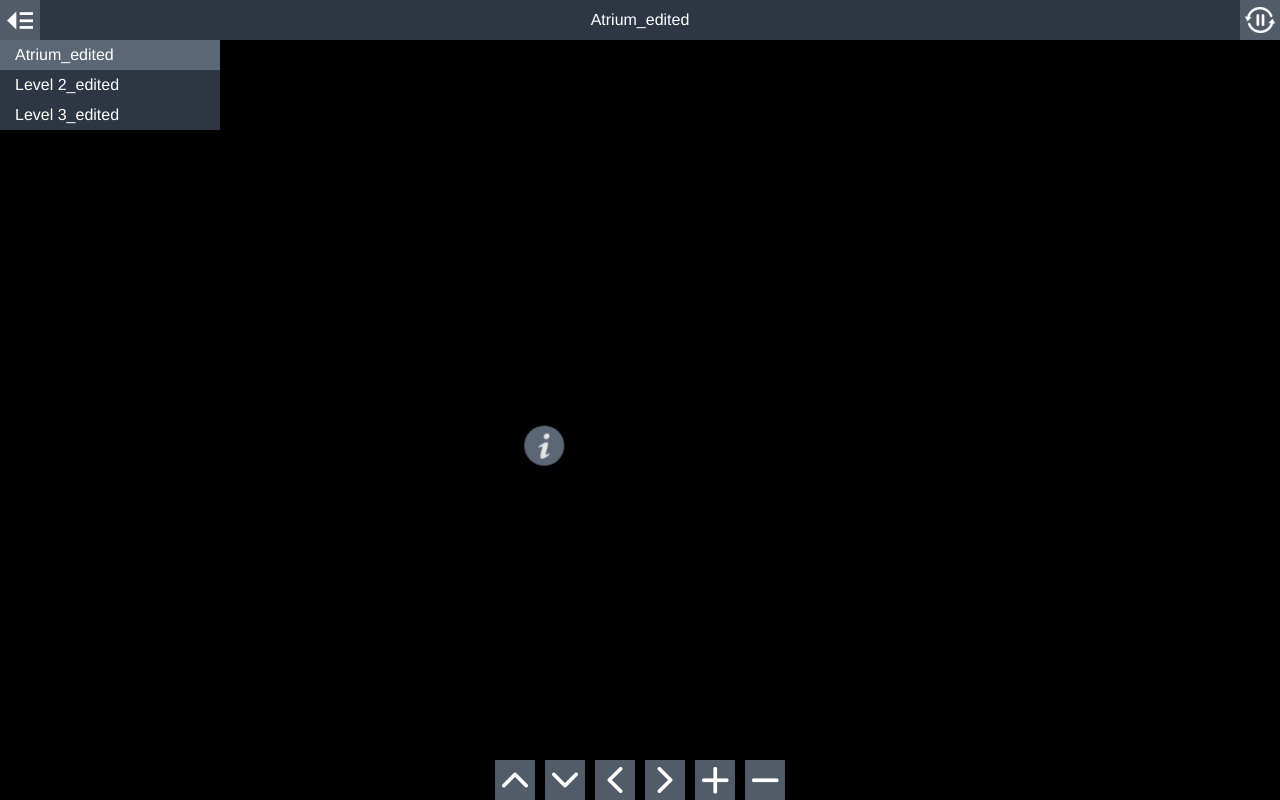
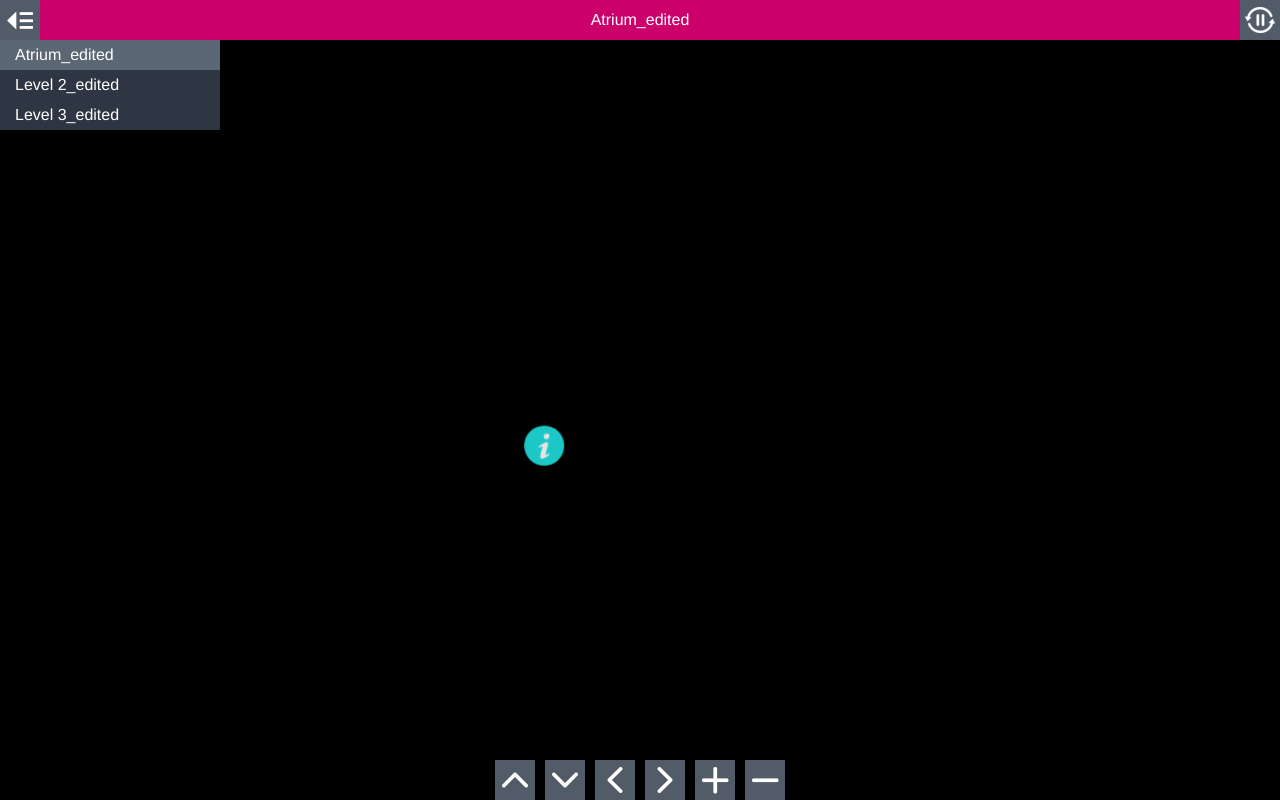
Before and after one commit to arrrghh/business-WTMassignment, a plain HTML site: page index.html in a window 1280 px wide. Drawn offline with Linux system fonts and the light colour scheme.

Commit message:
Update style.css
colour

```diff
--- a/style.css
+++ b/style.css
@@ -79,8 +79,8 @@ body.multiple-scenes.mobile #titleBar {
   height: 100%;
   line-height: 30px;
   padding: 5px;
-  background-color: rgb(58,68,84);
-  background-color: rgba(58,68,84,0.8);
+  background-color: rgb(255,0,133);
+  background-color: rgba(255,0,133,0.8);
   overflow: hidden;
   text-overflow: ellipsis;
   white-space: nowrap;
@@ -376,8 +376,8 @@ body.single-scene #sceneList, body.single-scene #sceneListToggle {
 
   border-radius: 5px;
 
-  background-color: rgb(58,68,84);
-  background-color: rgba(58,68,84,0.8);
+  background-color: rgb(30,225,159);
+  background-color: rgba(30,225,159,0.8);
 
   color: #fff;
 
@@ -453,7 +453,7 @@ body.single-scene #sceneList, body.single-scene #sceneListToggle {
   width: 40px;
   height: 40px;
   border-radius: 20px;
-  background-color: rgb(103,115,131);
+  background-color: rgb(32,223,220);
   cursor: pointer;
   -webkit-transition: width 0.3s ease-in-out 0.5s,
                       border-radius 0.3s ease-in-out 0.5s;
```
